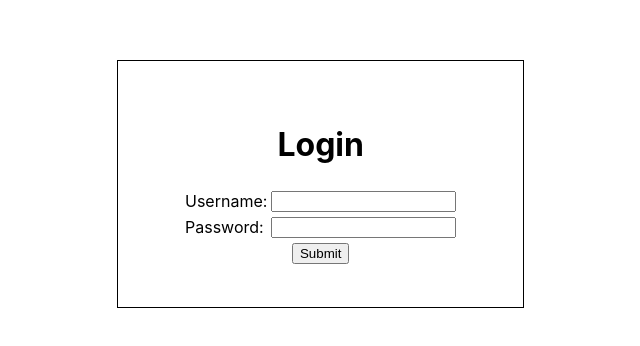
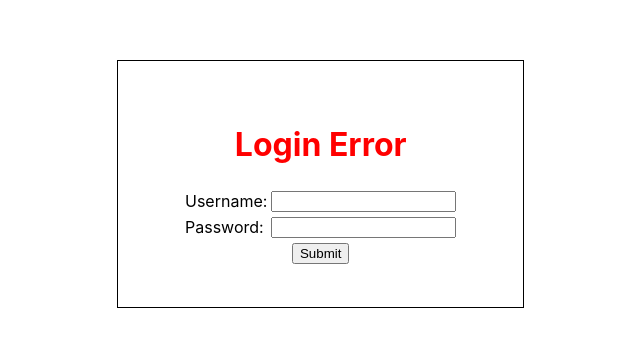
Before and after one commit to bjackson14/CoxAutomotiveChallenge, a React (Create React App) app in the folder Front/landing-page/: page /latlng in a window 1280 px wide. Shown: the part 140-486 px from the top of the page, without its empty margins (395-1035 px from the left). Built offline with nearby package versions, Linux system fonts and the light colour scheme.

Commit message:
Login routing correctly to latlng

```diff
--- a/Front/landing-page/src/components/App.js
+++ b/Front/landing-page/src/components/App.js
@@ -9,7 +9,7 @@ class App extends React.Component {
 
 		this.state = {
 			login: <Login onClick={this.onLoginSubmit} message="Login"/>,
-			latlng: <Login onClick={this.onLoginSubmit} message="Login"/>,
+			latlng: <Login onClick={this.onLoginSubmit} error="Login Error"/>,
 		};
 	}
 
@@ -22,10 +22,8 @@ class App extends React.Component {
 				.then(credentials => {
 					// Checks if password returned matches password enetered
 					// Checks for error which will return if username does not exist
-					if (credentials.password === password || credentials.status !== 404) {
+					if (credentials.password === password || credentials.status !== 404)
 						this.setState({latlng: <LatLng onClick={this.onLatLngSubmit} message="Success" />});
-						window.location = '/latlng';
-					}
 					else
 						this.setState({login: <Login onClick={this.onLoginSubmit} error="Login Error"/>});
 
@@ -54,14 +52,12 @@ class App extends React.Component {
 	render() {
 		return(
 			<BrowserRouter>
-				<main>
 				<Route exact path="/" render={() => (
 					this.state.login
 				)} />
 				<Route path="/latlng" render={() => (
 					this.state.latlng
 				)} />
-				</main>
 			</BrowserRouter>
 		);
 	}
--- a/Front/landing-page/src/components/Login.js
+++ b/Front/landing-page/src/components/Login.js
@@ -1,4 +1,5 @@
 import React from 'react';
+import { Link } from 'react-router-dom';
 import './Login.css';
 
 const Login = (props) => (
@@ -18,7 +19,17 @@ const Login = (props) => (
 						<td><input type="text" id="password" /></td>
 					</tr>
 					<tr>
-						<td colSpan="2"><center><button type="button" onClick={() => props.onClick(document.getElementById('username').value, document.getElementById('password').value)}>Submit</button></center></td>
+						<td colSpan="2">
+							<center>
+								<nav>
+									<Link to="/latlng">
+										<button type="button" onClick={() => {props.onClick(document.getElementById('username').value, document.getElementById('password').value);}}>
+											Submit
+										</button>
+									</Link>
+								</nav>
+							</center>
+						</td>
 					</tr>
 				</tbody>
 			</table>
```
Lines whose indentation alone changed are shown as unchanged.
